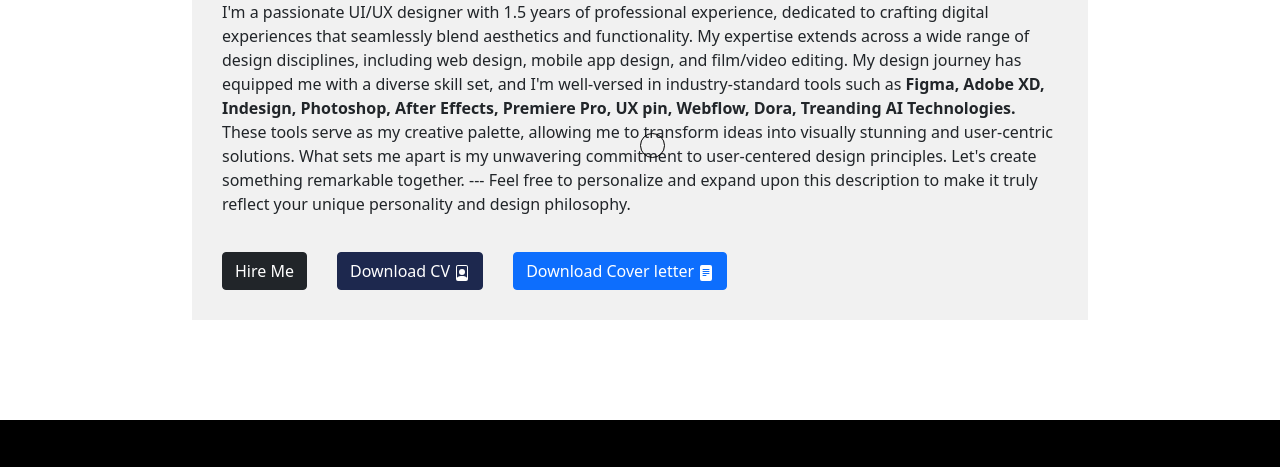
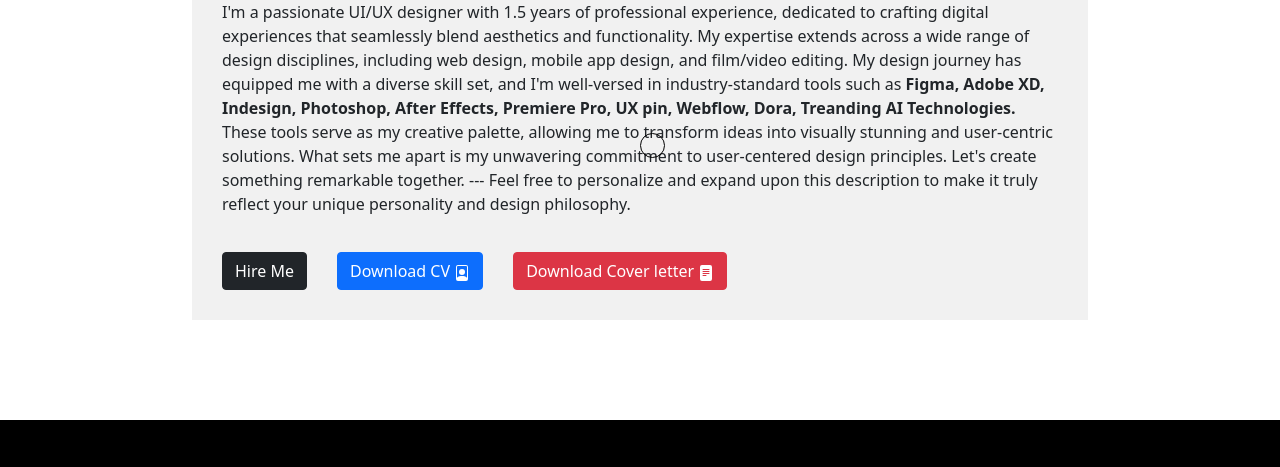
Before and after one commit to Honestuiux/honestweb, a website: page about.html in a window 1280 px wide. Shown: the part 267-734 px from the top of the page. Drawn offline with nearby package versions, Linux system fonts and the light colour scheme.

Commit message:
success cv

```diff
--- a/about.html
+++ b/about.html
@@ -54,13 +54,13 @@
             </div>
             <div class="resume-btns">
             <a href="mailto:honestmnk@gmail.com"><button type="button" class="btn btn-dark">Hire Me</button></a>
-            <a href="resume/HonestRaj-CV.pdf" download="HonestRaj's-Resume"><button class="btn btn-primary" style="background-color: #1D284E; border: 1px solid #1D284E;">Download CV
+            <a href="resume/HonestRaj-CV.pdf" download="HonestRaj's-Resume"><button class="btn btn-primary">Download CV
                 <svg xmlns="http://www.w3.org/2000/svg" width="16" height="16" fill="currentColor" class="bi bi-file-person" viewBox="0 0 16 16">
                     <path d="M12 1a1 1 0 0 1 1 1v10.755S12 11 8 11s-5 1.755-5 1.755V2a1 1 0 0 1 1-1zM4 0a2 2 0 0 0-2 2v12a2 2 0 0 0 2 2h8a2 2 0 0 0 2-2V2a2 2 0 0 0-2-2z"/>
                     <path d="M8 10a3 3 0 1 0 0-6 3 3 0 0 0 0 6"/>
                   </svg>
             </button></a>
-            <a href="resume/Cover Letter_Honest.pdf" download="HonestRaj's-Cover letter"><button class="btn btn-primary">Download Cover letter
+            <a href="resume/Cover Letter_Honest.pdf" download="HonestRaj's-Cover letter"><button class="btn btn-danger">Download Cover letter
                 <svg xmlns="http://www.w3.org/2000/svg" width="16" height="16" fill="currentColor" class="bi bi-file-text-fill" viewBox="0 0 16 16">
                     <path d="M12 0H4a2 2 0 0 0-2 2v12a2 2 0 0 0 2 2h8a2 2 0 0 0 2-2V2a2 2 0 0 0-2-2M5 4h6a.5.5 0 0 1 0 1H5a.5.5 0 0 1 0-1m-.5 2.5A.5.5 0 0 1 5 6h6a.5.5 0 0 1 0 1H5a.5.5 0 0 1-.5-.5M5 8h6a.5.5 0 0 1 0 1H5a.5.5 0 0 1 0-1m0 2h3a.5.5 0 0 1 0 1H5a.5.5 0 0 1 0-1"/>
                   </svg>
```
Also changed, not shown: 1 other file.
